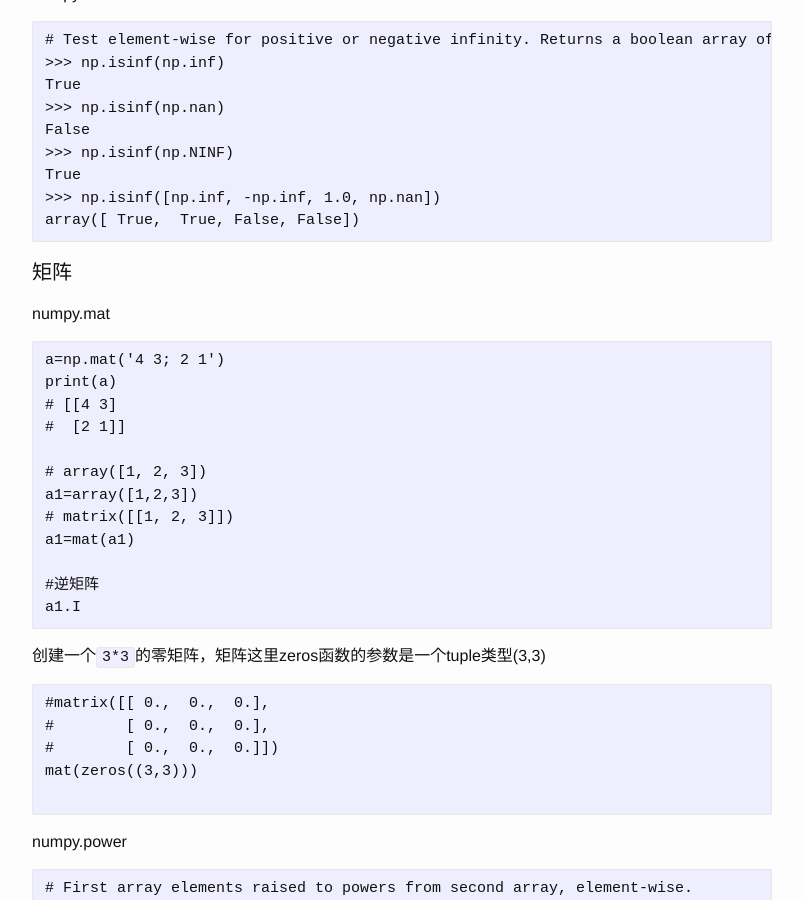
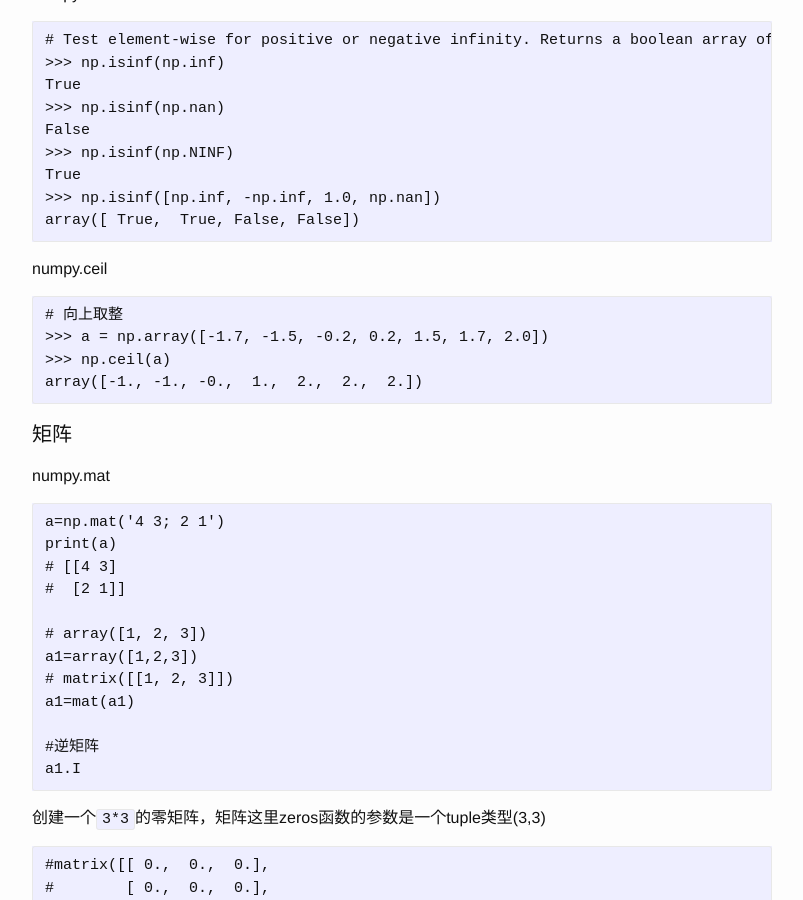
Before and after one commit to josephstalin117/josephstalin117.github.io, a Jekyll site: the page built from _posts/2018-3-3-numpy.markdown, in a window 1280 px wide and 900 px high, scrolled down 7331 px. Shown: the whole window, without its empty margins (238-1041 px from the left). Built offline with Jekyll 4.4.1, drawn with Linux system fonts in a browser that asks for light colours.

Commit message:
add np.ceil

````diff
--- a/_posts/2018-3-3-numpy.markdown
+++ b/_posts/2018-3-3-numpy.markdown
@@ -338,6 +338,14 @@ True
 array([ True,  True, False, False])
 ```
 
+numpy.ceil
+```
+# 向上取整
+>>> a = np.array([-1.7, -1.5, -0.2, 0.2, 1.5, 1.7, 2.0])
+>>> np.ceil(a)
+array([-1., -1., -0.,  1.,  2.,  2.,  2.])
+```
+
 #### 矩阵
 
 numpy.mat
````
